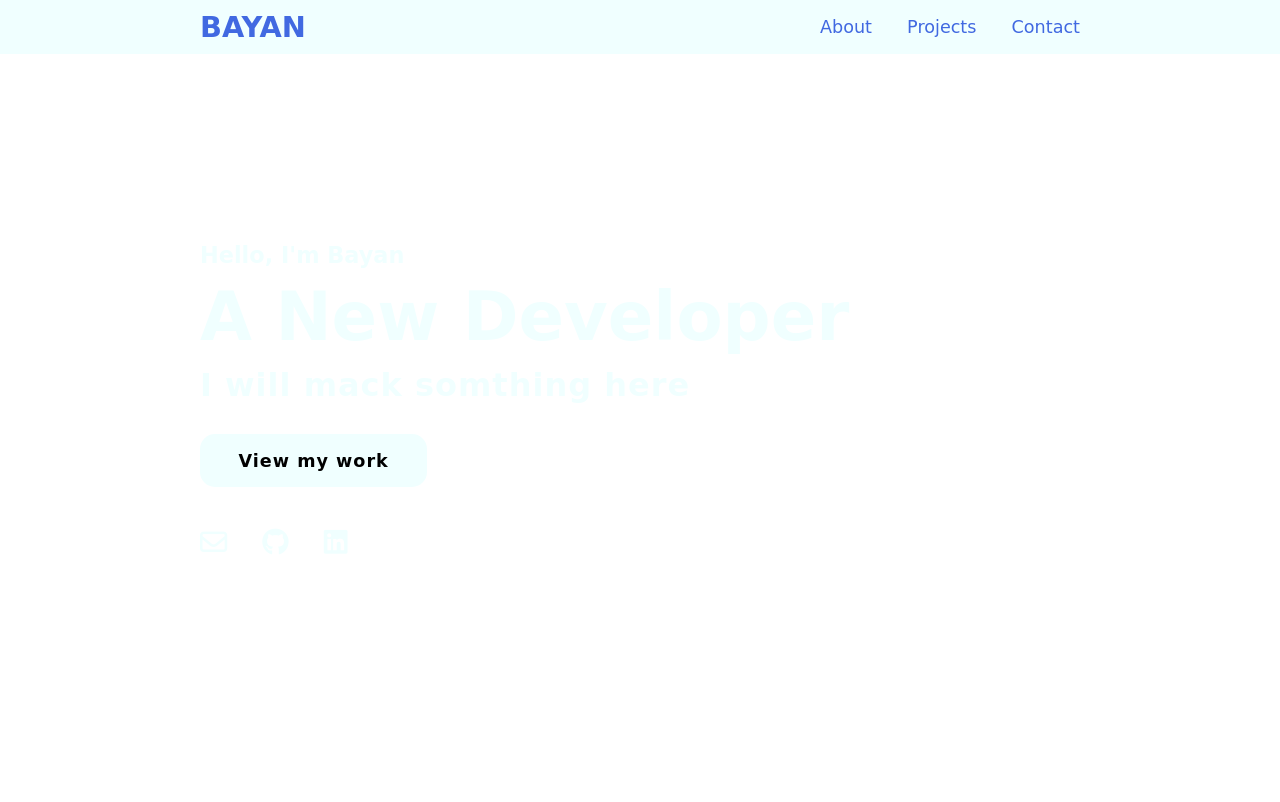
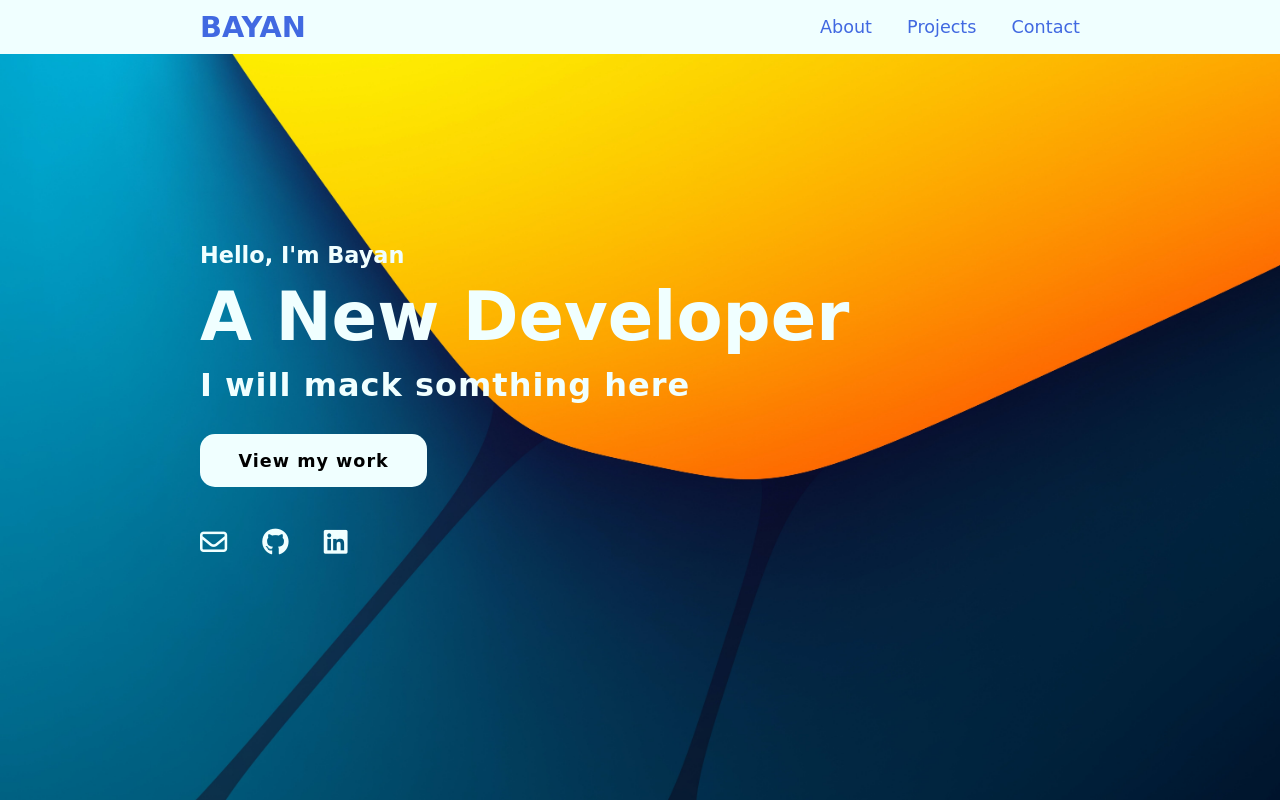
Before and after one commit to Bayhans/Portfolio, a plain HTML site: page index.html in a window 1280 px wide. Shown: the top 802 px of the page. Drawn offline with Linux system fonts and the light colour scheme; a web font is replaced by a local one.

Commit message:
better Background

```diff
--- a/style.css
+++ b/style.css
@@ -53,7 +53,7 @@ section {
     min-height: 100vh;
     display: flex;
     align-items: center;
-    background: url(images/blueAndYellowImage.jpg) no-repeat;
+    background: url(/images/betterBlueAndYellowImage.jpg) no-repeat;
     background-size: cover;
     background-position: center;
     background-attachment: fixed;
```
